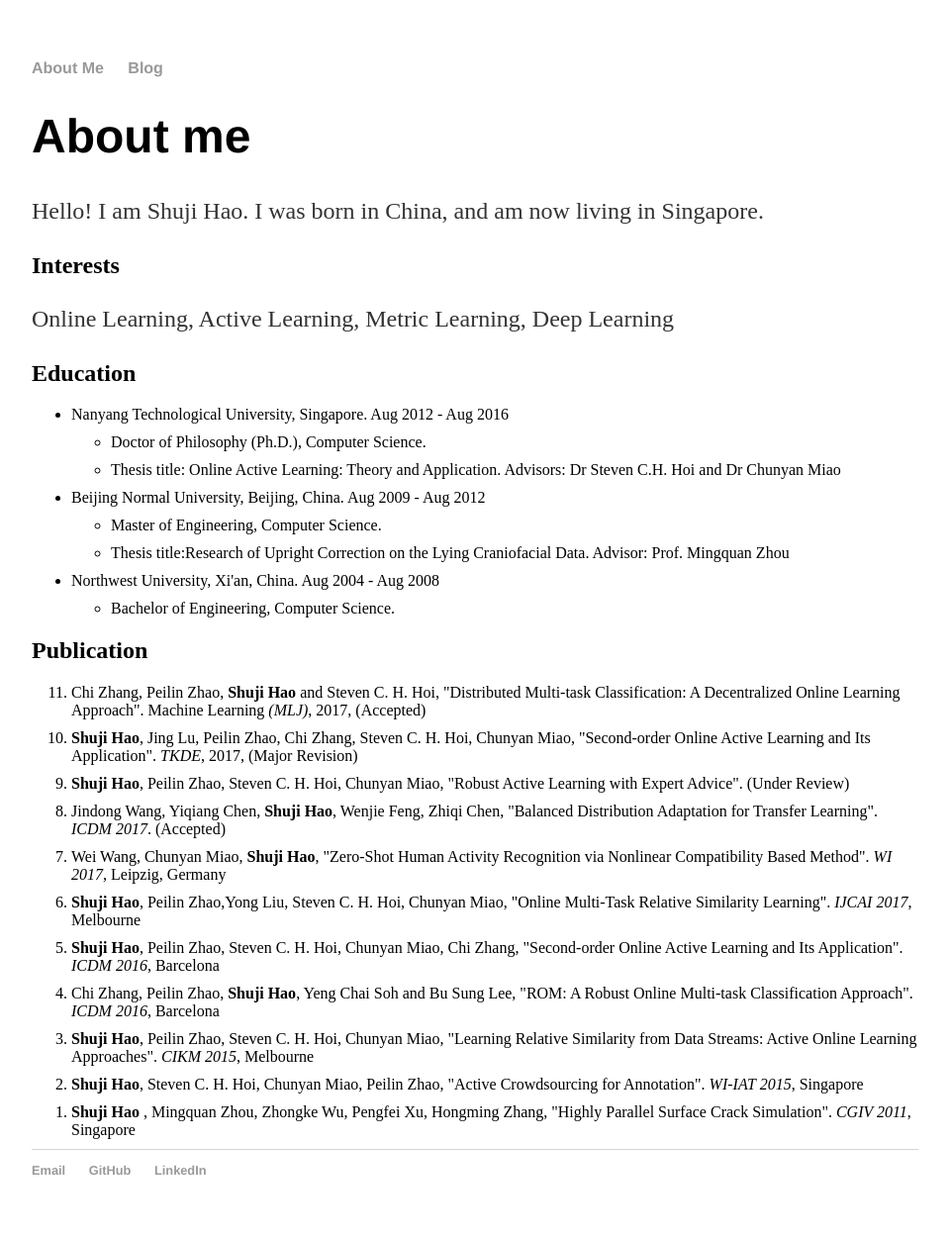
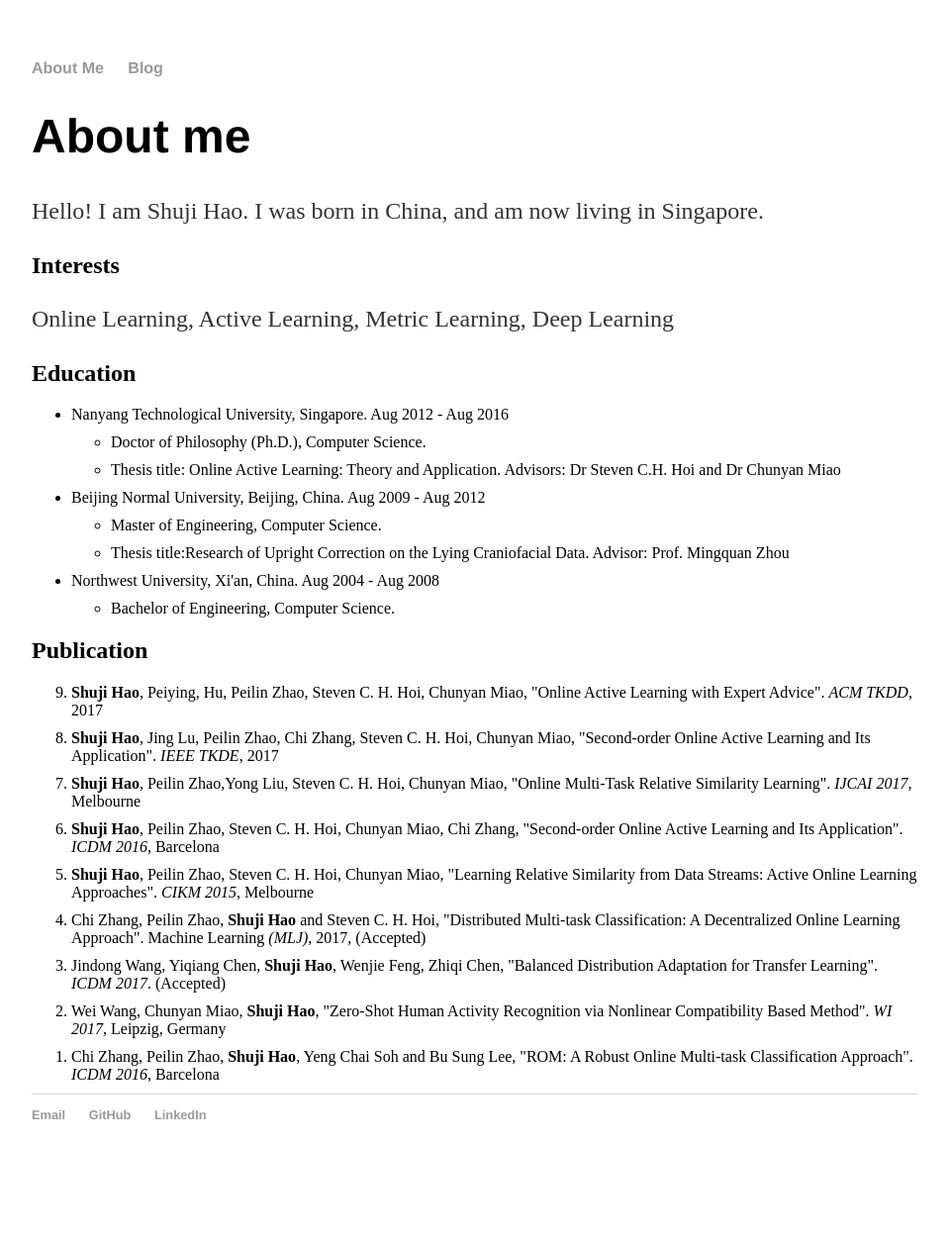
Before and after one commit to haoshuji/haoshuji.github.io, a Jekyll site: the page built from about/index.html, in a window 1280 px wide. Shown: the whole page at 99% size, without its empty margins (160-1119 px from the left). Built offline with Jekyll 4.4.1, drawn with Linux system fonts in a browser that asks for light colours; after the commit the page ends 1194 px from its top, so only the background shows below that.

Commit message:
update cv

```diff
--- a/about/index.html
+++ b/about/index.html
@@ -30,32 +30,24 @@ title: Shuji Hao
 </ul>
 <h2> Publication </h2>
 <ol reversed>
+<li><strong>Shuji Hao</strong>, Peiying, Hu,  Peilin Zhao, Steven C. H. Hoi, Chunyan Miao, "Online Active Learning with Expert Advice". <em>ACM TKDD</em>, 2017
+</li>
+<li><strong>Shuji Hao</strong>, Jing Lu,  Peilin Zhao, Chi Zhang, Steven C. H. Hoi, Chunyan Miao, "Second-order Online Active Learning and Its Application". <em>IEEE TKDE</em>, 2017
+</li>
+<li><strong>Shuji Hao</strong>, Peilin Zhao,Yong Liu, Steven C. H. Hoi, Chunyan Miao, "Online Multi-Task Relative Similarity Learning". <em>IJCAI 2017</em>, Melbourne
+</li>
+<li><strong>Shuji Hao</strong>, Peilin Zhao, Steven C. H. Hoi, Chunyan Miao, Chi Zhang, "Second-order Online Active Learning and Its Application". <em>ICDM 2016</em>, Barcelona
+</li>
+<li>
+<strong>Shuji Hao</strong>, Peilin Zhao, Steven C. H. Hoi, Chunyan Miao, "Learning Relative Similarity from Data Streams: Active Online Learning Approaches". <em>CIKM 2015</em>, Melbourne
+</li>
 <li>Chi Zhang, Peilin Zhao, <strong>Shuji Hao</strong> and  Steven C. H. Hoi, "Distributed Multi-task Classification: A Decentralized Online Learning Approach".  Machine Learning <em>(MLJ)</em>, 2017, (Accepted)
-  </li>
-
-  <li><strong>Shuji Hao</strong>, Jing Lu,  Peilin Zhao, Chi Zhang, Steven C. H. Hoi, Chunyan Miao, "Second-order Online Active Learning and Its Application". <em>TKDE</em>, 2017, (Major Revision)
-  </li>
-
-  <li><strong>Shuji Hao</strong>, Peilin Zhao, Steven C. H. Hoi, Chunyan Miao, "Robust Active Learning with Expert Advice". (Under Review)
 </li>
 <li> Jindong Wang, Yiqiang Chen, <strong>Shuji Hao</strong>, Wenjie Feng, Zhiqi Chen, "Balanced Distribution Adaptation for Transfer Learning". <em>ICDM 2017</em>. (Accepted)
 </li>
 <li>Wei Wang, Chunyan Miao, <strong>Shuji Hao</strong>, "Zero-Shot Human Activity Recognition via Nonlinear Compatibility Based Method". <em>WI 2017</em>, Leipzig, Germany
 </li>
-  <li><strong>Shuji Hao</strong>, Peilin Zhao,Yong Liu, Steven C. H. Hoi, Chunyan Miao, "Online Multi-Task Relative Similarity Learning". <em>IJCAI 2017</em>, Melbourne
-  </li>
-  <li><strong>Shuji Hao</strong>, Peilin Zhao, Steven C. H. Hoi, Chunyan Miao, Chi Zhang, "Second-order Online Active Learning and Its Application". <em>ICDM 2016</em>, Barcelona
-  </li>
 <li>Chi Zhang, Peilin Zhao, <strong>Shuji Hao</strong>,  Yeng Chai Soh and  Bu Sung Lee, "ROM: A Robust Online Multi-task Classification Approach". <em>ICDM 2016</em>, Barcelona
-  </li>
-  <li>
-    <strong>Shuji Hao</strong>, Peilin Zhao, Steven C. H. Hoi, Chunyan Miao, "Learning Relative Similarity from Data Streams: Active Online Learning Approaches". <em>CIKM 2015</em>, Melbourne
-  </li>
-  <li>
-    <strong>Shuji Hao</strong>, Steven C. H. Hoi, Chunyan Miao, Peilin Zhao, "Active Crowdsourcing for Annotation". <em>WI-IAT 2015</em>, Singapore
-  </li>
-  <li>
-    <strong>Shuji Hao </strong>, Mingquan Zhou, Zhongke Wu, Pengfei Xu, Hongming Zhang, "Highly Parallel Surface Crack Simulation". <em>CGIV 2011</em>, Singapore
 </li>
 
 </ol>
```
Also changed, not shown: _posts/2017-04-04-人类简史：从动物到上帝.md (+1 -1 lines). Lines whose indentation alone changed are shown as unchanged.
